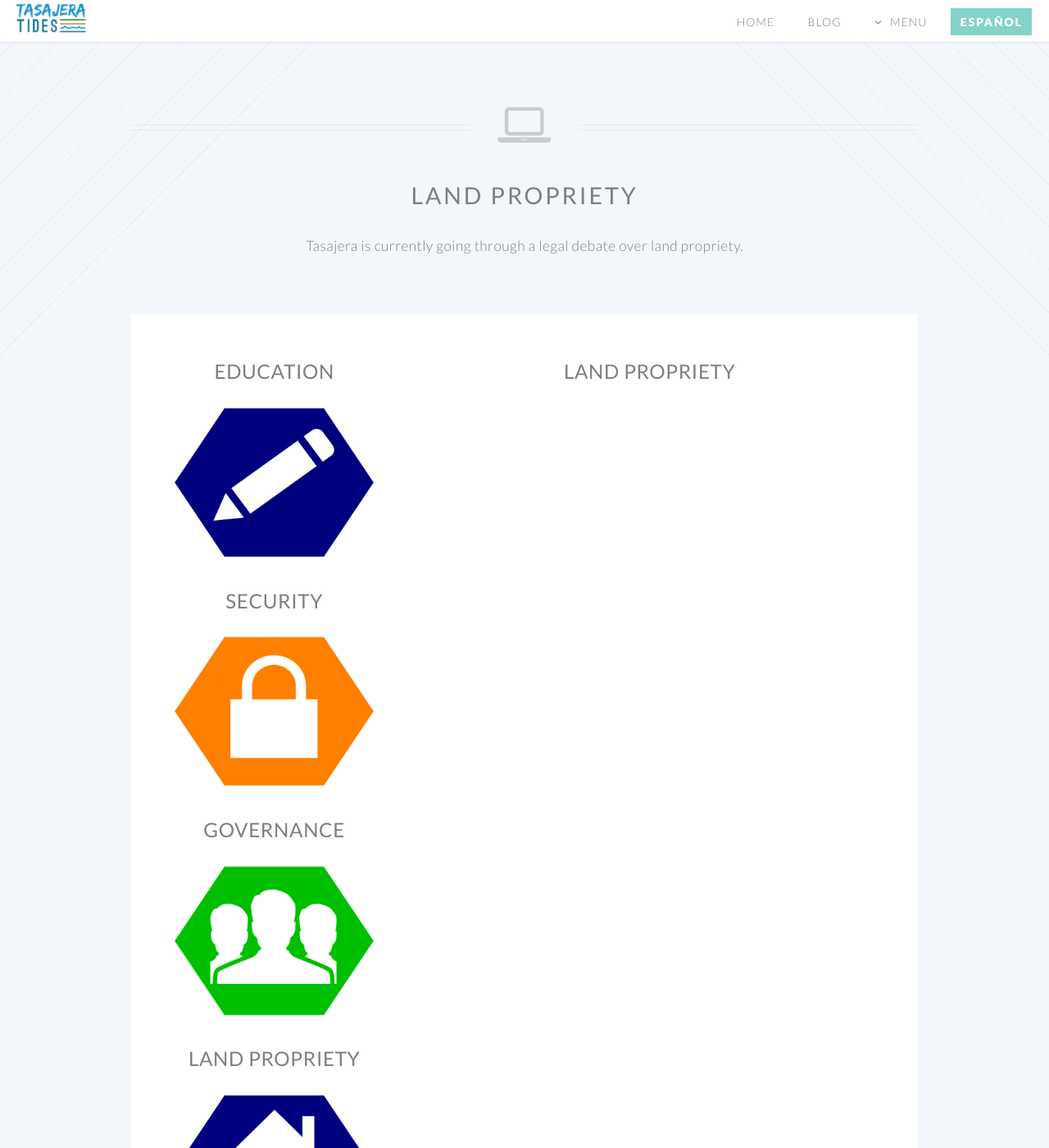
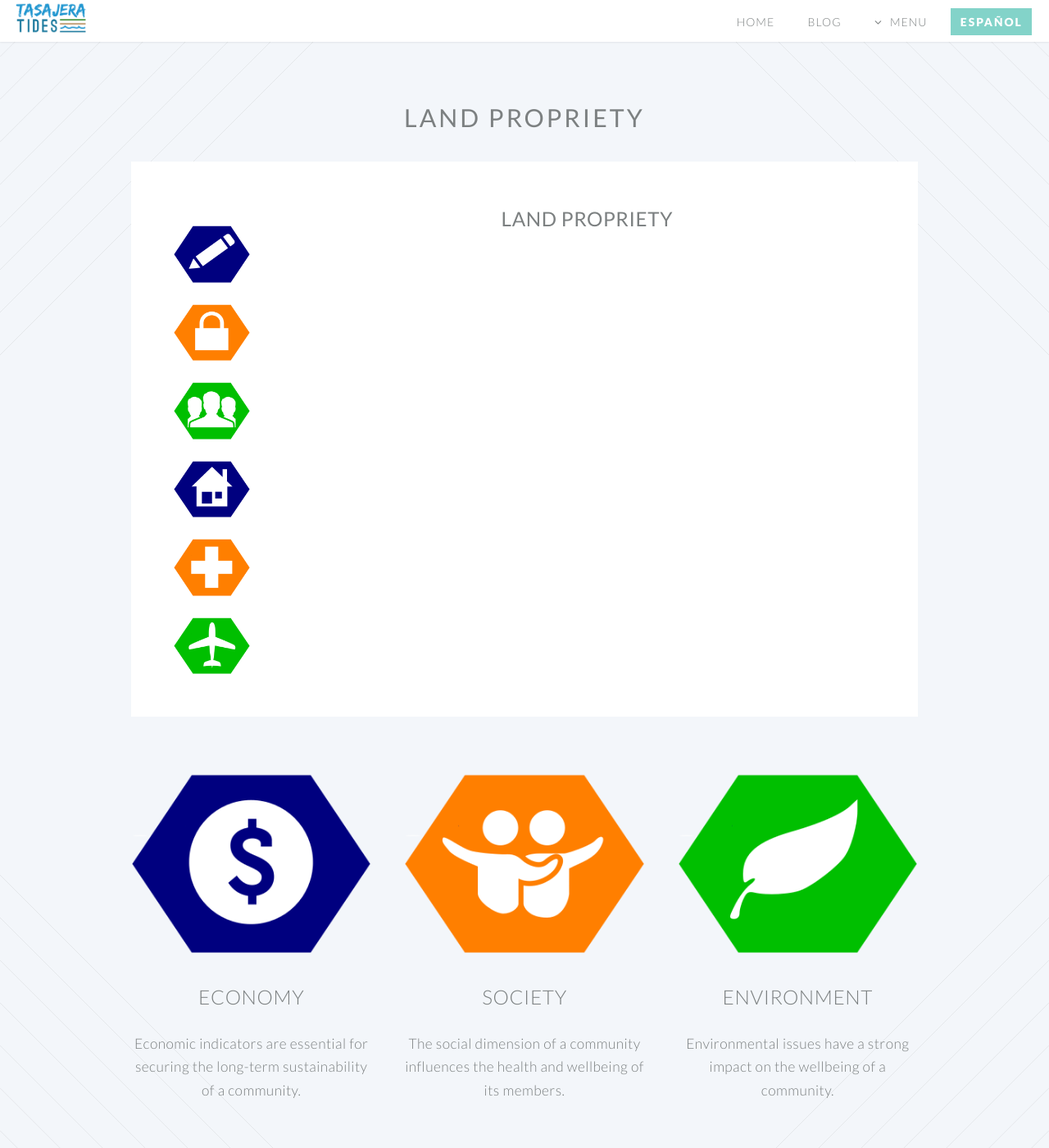
Before and after one commit to danteo90/danteo90.github.io, a Jekyll site: the page land-propriety.html, which Jekyll copies as it is, in a window 1280 px wide and 1400 px high. Shown: the whole window at 82% size. Built offline with Jekyll 4.4.1, drawn with Linux system fonts in a browser that asks for light colours.

Commit message:
Update land-propriety.html

```diff
--- a/land-propriety.html
+++ b/land-propriety.html
@@ -24,6 +24,7 @@
 			<link rel="stylesheet" href="/css/style-wide.css" />
 			<link rel="stylesheet" href="/css/style-noscript.css" />
 		</noscript>
+		<link href="/css/Hover.css" rel="stylesheet" media="all" />
 		<!--[if lte IE 8]><link rel="stylesheet" href="css/ie/v8.css" /><![endif]-->
 		<!--[if lte IE 9]><link rel="stylesheet" href="css/ie/v9.css" /><![endif]-->
 	</head>
@@ -90,51 +91,49 @@
 			<!-- Main -->
 			<article id="main">
 
-				<header class="special container">
-					<span class="icon fa-laptop"></span>
-					<h2><strong>Land Propriety</strong></h2>
-					<p>Tasajera is currently going through a legal debate over land propriety.</p>
+				<header>
+					<h4><strong>Land Propriety</strong></h4>
 				</header>
 
 				<!-- One -->
 					<section class="wrapper style4 container">
 
 						<div class="row oneandhalf">
-							<div class="4u">
+							<div class="2u">
 
 								<!-- Sidebar -->
 									<div class="sidebar">
 										<section>
 											<header>
-												<h3><a href="/education.html"><strong>Education</strong></a></h3>
-												<a href="/education.html" class="image featured"><img src="images/education-icon.png" alt=""/></a>
+												<a href="/education.html" class="image newfit hvr-bob"><img src="images/education-icon.png" alt="" title="Education"/></a>
+												<kirk><h3>Education</h3></kirk>
 											</header>
 											<header>
-												<h3><a href="/security.html"><strong>Security</strong></a></h3>
-												<a href="/security.html" class="image featured"><img src="images/security-icon.png" alt=""/></a>
+												<a href="/security.html" class="image newfit hvr-bob"><img src="images/security-icon.png" alt="" title="Security"/></a>
+												<kirk><h3>Security</h3></kirk>
 											</header>
 											<header>
-												<h3><a href="/governance.html"><strong>Governance</strong></a></h3>
-												<a href="/governance.html" class="image featured"><img src="images/governance-icon.png" alt=""/></a>
+												<a href="/governance.html" class="image newfit hvr-bob"><img src="images/governance-icon.png" alt="" title="Governance"/></a>
+												<kirk><h3>Governance</h3></kirk>
 											</header>
 											<header>
-												<h3><a href="/land-propriety.html"><strong>Land Propriety</strong></a></h3>
-												<a href="/land-propriety.html" class="image featured"><img src="images/land-propriety-icon.png" alt=""/></a>
+												<a href="/land-propriety.html" class="image newfit hvr-bob"><img src="images/land-propriety-icon.png" alt="" title="Land Propriety"/></a>
+												<kirk><h3>Land Propriety</h3></kirk>
 											</header>
 											<header>
-												<h3><a href="/health.html"><strong>Health</strong></a></h3>
-												<a href="/health.html" class="image featured"><img src="images/health-icon.png" alt=""/></a>
+												<a href="/health.html" class="image newfit hvr-bob"><img src="images/health-icon.png" alt="" title="Health"/></a>
+												<kirk><h3>Health</h3></kirk>
 											</header>
 											<header>
-												<h3><a href="/migration.html"><strong>Migration</strong></a></h3>
-												<a href="/migration.html" class="image featured"><img src="images/migration-icon.png" alt=""/></a>
+												<a href="/migration.html" class="image newfit hvr-bob"><img src="images/migration-icon.png" alt="" title="Migration"/></a>
+												<kirk><h3>Migration</h3></kirk>
 											</header>
 										</section>
 
 									</div>
 
 							</div>
-							<div class="8u skel-cell-important">
+							<div class="10u skel-cell-important">
 
 								<!-- Content -->
 									<div class="content">
```
